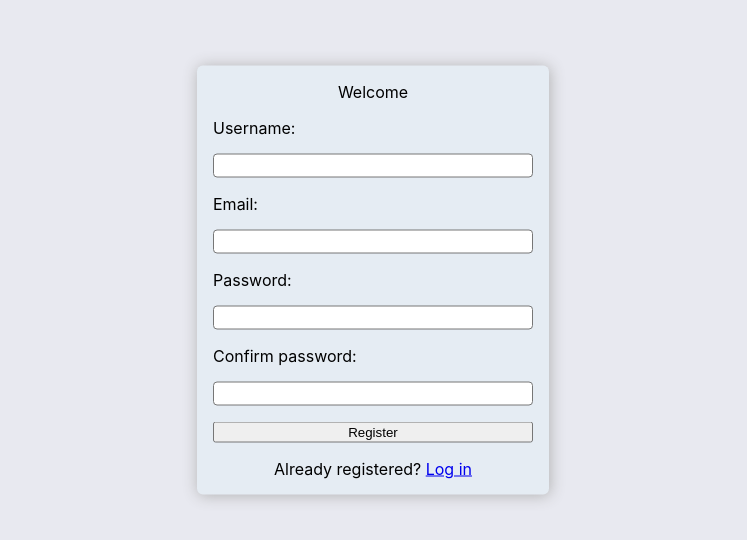
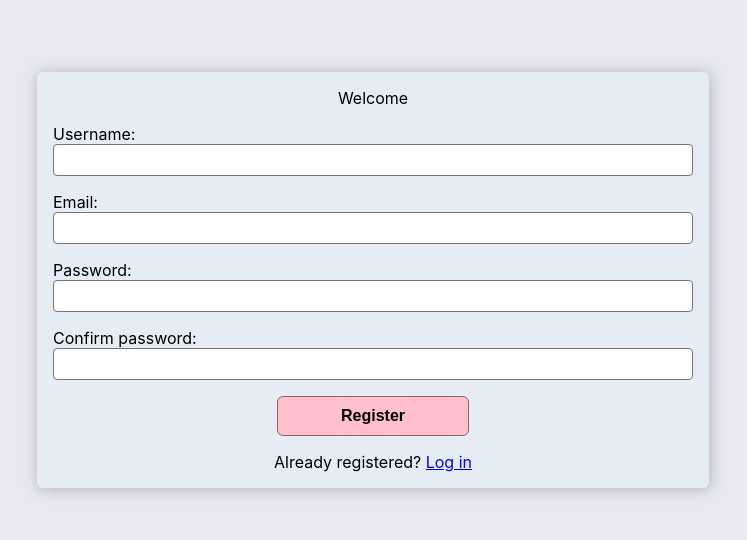
Before and after one commit to OmarQurashi868/Social, a React (Vite) app: page /register in a window 1280 px wide. Shown: the part 120-660 px from the top of the page, without its empty margins (267-1014 px from the left). Built offline with nearby package versions, Linux system fonts and the light colour scheme.

Commit message:
improved login and added post styles

```diff
--- /dev/null
+++ b/src/UI/Button.module.css
@@ -0,0 +1,30 @@
+.Button {
+  background-color: pink;
+  border: 1px solid rgb(136, 103, 108);
+  border-radius: 6px;
+  padding: 0.5rem;
+  font-size: 1rem;
+  font-weight: bold;
+  width: 30%;
+  margin: auto;
+  height: 2.5rem;
+}
+
+.Loader {
+  border: 4px solid #131313;
+  border-top: 4px solid transparent;
+  border-radius: 50%;
+  width: 16px;
+  height: 16px;
+  animation: spin 2s linear infinite;
+  margin: auto;
+}
+
+@keyframes spin {
+  0% {
+    transform: rotate(0deg);
+  }
+  100% {
+    transform: rotate(360deg);
+  }
+}
--- /dev/null
+++ b/src/UI/Button.tsx
@@ -0,0 +1,21 @@
+import React from "react";
+import styles from "./Button.module.css";
+
+interface Props {
+  className?: String;
+  onClick?: React.MouseEventHandler<HTMLButtonElement>;
+  children?: JSX.Element | String;
+  type?: String;
+  id?: String;
+  isLoading?: Boolean;
+}
+
+const Button = (props: Props) => {
+  const classes = `${styles.Button} ${props.className}`;
+  return (
+    <button className={classes} onClick={props.onClick}>
+      {!props.isLoading ? props.children : <div className={styles.Loader}></div>}
+    </button>
+  );
+};
+export default Button;
--- a/src/UI/Card.module.css
+++ b/src/UI/Card.module.css
@@ -8,10 +8,12 @@
   border-radius: 6px;
   box-shadow: 1px 1px 15px 0px rgb(177, 177, 177);
   padding: 1rem;
+  margin: auto;
+  margin-bottom: 2rem;
 }
 
 @media (min-width: 768px) {
   .Card {
-    width: 25%;
+    width: 50%;
   }
 }
--- a/src/UI/Card.tsx
+++ b/src/UI/Card.tsx
@@ -5,7 +5,9 @@ interface Props {
   className?: string;
 }
 
-export const Card: React.FC<Props> = (props) => {
+const Card: React.FC<Props> = (props) => {
   const classes = `${styles.Card} ${props.className}`;
   return <div className={classes}>{props.children}</div>;
 };
+
+export default Card;
--- a/src/auth/Login.module.css
+++ b/src/UI/Form.module.css
@@ -11,7 +11,21 @@
   border-radius: 4px;
   border-style: solid;
   border-width: 1px;
-  height: 1.5rem;
+  height: 2rem;
+  font-size: 1.2rem;
+  padding-left: 0.5rem;
+  padding-right: 0.5rem;
+}
+
+.Form textarea {
+  width: 100%;
+  box-sizing: border-box;
+  border-radius: 4px;
+  border-style: solid;
+  border-width: 1px;
+  font-size: 1.2rem;
+  padding-left: 0.5rem;
+  padding-right: 0.5rem;
 }
 
 .Center {
--- a/src/auth/AuthRouter.tsx
+++ b/src/auth/AuthRouter.tsx
@@ -8,6 +8,7 @@ interface Props {
 
 export const AuthRouter: React.FC<Props> = ({ children }) => {
   const cookie = new Cookie();
-  const isLoggedIn = cookie.get("session");
-  return isLoggedIn ? children : <Navigate to="/login" />;
+  // TODO: add actual user verification and sessions
+  const isLoggedIn = cookie.get("sessionId");
+  return isLoggedIn != null ? children : <Navigate to="/login" />;
 };
--- a/src/auth/Login.tsx
+++ b/src/auth/Login.tsx
@@ -1,9 +1,10 @@
 import React, { useRef, useState } from "react";
 import Cookie from "universal-cookie";
 import { Navigate } from "react-router-dom";
-import styles from "./Login.module.css";
-import { Card } from "../UI/Card";
+import styles from "../UI/Form.module.css";
+import Card from "../UI/Card";
 import { useNavigate } from "react-router-dom";
+import Button from "../UI/Button";
 
 interface Props {}
 
@@ -11,13 +12,14 @@ export const Login: React.FC<Props> = () => {
   let navigate = useNavigate();
   const cookie = new Cookie();
   const [errorState, setErrorState] = useState("e");
+  const [btnLoading, setBtnLoading] = useState(false);
   let statusCode = 0;
 
   const nameRef = useRef<HTMLInputElement>(null);
   const passRef = useRef<HTMLInputElement>(null);
   const submitHandler = (event: React.FormEvent<HTMLFormElement>): void => {
     event.preventDefault();
-    // TODO: send http post request to backend for verification and confirmation
+    setBtnLoading(true);
     fetch(`${import.meta.env.VITE_BACKEND_URL}/auth/login`, {
       method: "POST",
       headers: { "Content-Type": "application/json" },
@@ -29,19 +31,27 @@ export const Login: React.FC<Props> = () => {
       }),
     })
       .then((res) => {
-        statusCode = res.status
+        setBtnLoading(false);
+        statusCode = res.status;
         if (statusCode === 200) {
-          cookie.set("session", nameRef.current?.value, { path: "/" });
-          navigate("/");
+          setErrorState("e");
         }
         return res.json();
       })
       .then((res) => {
         if (statusCode != 200) setErrorState(res.message);
+        else {
+          cookie.set("sessionId", res._id, { path: "/" });
+          navigate("/");
+        }
       });
   };
 
-  const isLoggedIn = cookie.get("session");
+  const changeHandler = () => {
+    setErrorState("e");
+  };
+
+  const isLoggedIn = cookie.get("sessionId");
 
   const registerPath = `${window.location.origin}/register`;
 
@@ -54,15 +64,26 @@ export const Login: React.FC<Props> = () => {
         )}
         <div>
           Username:
-          <input type="text" id="username" ref={nameRef} autoComplete="off" />
+          <input
+            type="text"
+            id="username"
+            ref={nameRef}
+            autoComplete="off"
+            onChange={changeHandler}
+          />
         </div>
         <div>
           Password:
-          <input type="password" id="password" ref={passRef} />
+          <input
+            type="password"
+            id="password"
+            ref={passRef}
+            onChange={changeHandler}
+          />
         </div>
-        <button type="submit" id="submitBtn">
+        <Button type="submit" id="submitBtn" isLoading={btnLoading}>
           Log in
-        </button>
+        </Button>
       </form>
       <div>
         New user? <a href={registerPath}>Register</a>
--- a/src/auth/Register.module.css
+++ /dev/null
@@ -1,36 +0,0 @@
-.Form {
-  display: flex;
-  flex-direction: column;
-  gap: 1rem;
-  text-align: left;
-}
-
-.Form input {
-  width: 100%;
-  box-sizing: border-box;
-  border-radius: 4px;
-  border-style: solid;
-  border-width: 1px;
-  height: 1.5rem;
-}
-
-.Center {
-  position: fixed;
-  top: 10%;
-  left: 50%;
-  transform: translate(-50%, -10%);
-}
-
-.Error {
-  font-style: italic;
-  color: red;
-}
-
-@media (min-width: 768px) {
-  .Center {
-    position: fixed;
-    top: 50%;
-    left: 50%;
-    transform: translate(-50%, -50%);
-  }
-}
--- a/src/auth/Register.tsx
+++ b/src/auth/Register.tsx
@@ -1,8 +1,9 @@
 import React, { useRef, useState } from "react";
 import Cookie from "universal-cookie";
 import { Navigate, useNavigate } from "react-router-dom";
-import styles from "./Register.module.css";
-import { Card } from "../UI/Card";
+import styles from "../UI/Form.module.css";
+import Card from "../UI/Card";
+import Button from "../UI/Button";
 
 interface Props {}
 
@@ -10,6 +11,7 @@ export const Register: React.FC<Props> = () => {
   const cookie = new Cookie();
   let navigate = useNavigate();
   const [errorState, setErrorState] = useState([{ message: "e", key: "e" }]);
+  const [btnLoading, setBtnLoading] = useState(false);
   let statusCode = 0;
 
   const nameRef = useRef<HTMLInputElement>(null);
@@ -18,7 +20,7 @@ export const Register: React.FC<Props> = () => {
   const pass2Ref = useRef<HTMLInputElement>(null);
   const submitHandler = (event: React.FormEvent<HTMLFormElement>): void => {
     event.preventDefault();
-    // TODO: send http post request to backend for verification and confirmation
+    setBtnLoading(true);
     fetch(`${import.meta.env.VITE_BACKEND_URL}/auth/register`, {
       method: "POST",
       headers: { "Content-Type": "application/json" },
@@ -33,10 +35,10 @@ export const Register: React.FC<Props> = () => {
     })
       .then((res) => {
         statusCode = res.status;
+        setBtnLoading(false);
         if (statusCode === 201) {
           setErrorState([{ message: "e", key: "e" }]);
-          cookie.set("session", nameRef.current?.value, { path: "/" });
-          navigate("/");
+
         }
         return res.json();
       })
@@ -53,23 +55,33 @@ export const Register: React.FC<Props> = () => {
               errors.push(errorData);
             }
             setErrorState(errors);
-          }
-          else if (res?.message?.code) {
+          } else if (res?.message?.code) {
             if (res?.message?.code === 11000) {
-              const errorMessage = `${Object.keys(res.message.keyPattern)[0]} is already used`
+              const errorMessage = `${
+                Object.keys(res.message.keyPattern)[0]
+              } is already used`;
               errorMessage[0].toUpperCase();
-              const errorData = [{
-                message: errorMessage,
-                key: Object.keys(res.message.keyPattern)[0]
-              }]
+              const errorData = [
+                {
+                  message: errorMessage,
+                  key: Object.keys(res.message.keyPattern)[0],
+                },
+              ];
               setErrorState(errorData);
             }
           }
+        } else {
+          cookie.set("sessionId", res._id, { path: "/" });
+          navigate("/");
         }
       });
   };
 
-  const isLoggedIn = cookie.get("session");
+  const changeHandler = () => {
+    setErrorState([{ message: "e", key: "e" }]);
+  };
+
+  const isLoggedIn = cookie.get("sessionId");
 
   const loginPath = `${window.location.origin}/login`;
 
@@ -83,17 +95,51 @@ export const Register: React.FC<Props> = () => {
               {e.message}
             </div>
           ))}
-        Username:
-        <input type="text" id="username" ref={nameRef} autoComplete="off" />
-        Email:
-        <input type="email" id="email" ref={emailRef} autoComplete="off" />
-        Password:
-        <input type="password" id="password" ref={passRef} />
-        Confirm password:
-        <input type="password" id="password2" ref={pass2Ref} />
-        <button type="submit" id="submitBtn">
+        <div>
+          Username:
+          <input
+            type="text"
+            id="username"
+            ref={nameRef}
+            autoComplete="off"
+            onChange={changeHandler}
+          />
+        </div>
+
+        <div>
+          Email:
+          <input
+            type="email"
+            id="email"
+            ref={emailRef}
+            autoComplete="off"
+            onChange={changeHandler}
+          />
+        </div>
+
+        <div>
+          Password:
+          <input
+            type="password"
+            id="password"
+            ref={passRef}
+            onChange={changeHandler}
+          />
+        </div>
+
+        <div>
+          Confirm password:
+          <input
+            type="password"
+            id="password2"
+            ref={pass2Ref}
+            onChange={changeHandler}
+          />
+        </div>
+
+        <Button type="submit" id="submitBtn" isLoading={btnLoading}>
           Register
-        </button>
+        </Button>
       </form>
       <div>
         Already registered? <a href={loginPath}>Log in</a>
--- a/src/home/Home.tsx
+++ b/src/home/Home.tsx
@@ -1,26 +1,59 @@
-import React from "react";
+import React, { useRef } from "react";
 import Cookie from "universal-cookie";
-import {useNavigate} from "react-router-dom"
+import { useNavigate } from "react-router-dom";
+import styles from "./Home.module.css";
+import Button from "../UI/Button";
+import formStyles from "../UI/Form.module.css";
+import Card from "../UI/Card";
 
 interface Props {}
 
 export const Home: React.FC<Props> = () => {
   let navigate = useNavigate();
 
+  const titleRef = useRef<HTMLInputElement>(null);
+  const contentRef = useRef<HTMLTextAreaElement>(null);
+
   const cookie = new Cookie();
-  const username = cookie.get("session");
+  // TODO: Show name instead of id
+  const username = cookie.get("sessionId");
   const logoutHandler = () => {
-    cookie.remove("session");
-    navigate("/login")
+    cookie.remove("sessionId");
+    navigate("/login");
   };
+
+  const submitHandler = (event: React.FormEvent<HTMLFormElement>) => {
+    event.preventDefault();
+    console.log(titleRef.current?.value, contentRef.current?.value)
+  }
 
   return (
     <div>
-      HOME PAGE
-      <br />
-      Logged in as {username}
-      <br />
+      Welcome {username}
       <button onClick={logoutHandler}>Logout</button>
+      <Card>
+        <form className={formStyles.Form} onSubmit={submitHandler}>
+          <div className={styles.Flex}>
+            Title
+            <input
+              type="text"
+              id="username"
+              ref={titleRef}
+              autoComplete="off"
+            />
+          </div>
+          <div className={styles.Flex}>
+            Content
+            <textarea
+              id="username"
+              ref={contentRef}
+              autoComplete="off"
+            />
+          </div>
+          <Button type="submit">Post</Button>
+        </form>
+      </Card>
+      <Card>POSTS HERE!!!</Card>
     </div>
   );
 };
```
Also changed, not shown: src/home/Home.module.css (added).
